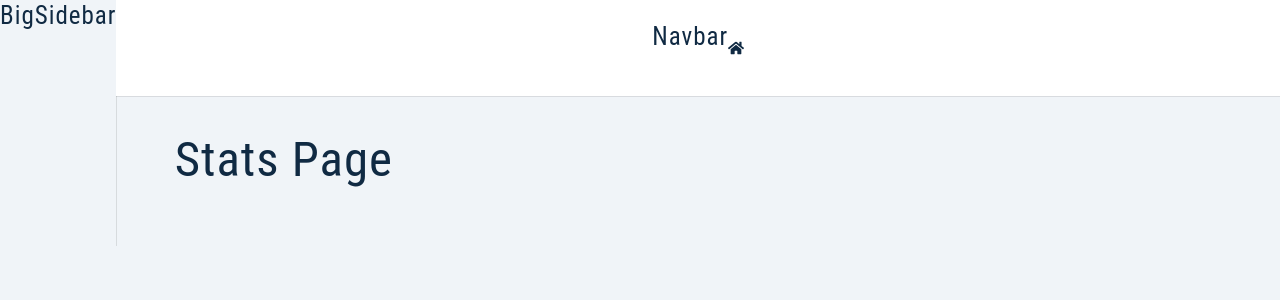
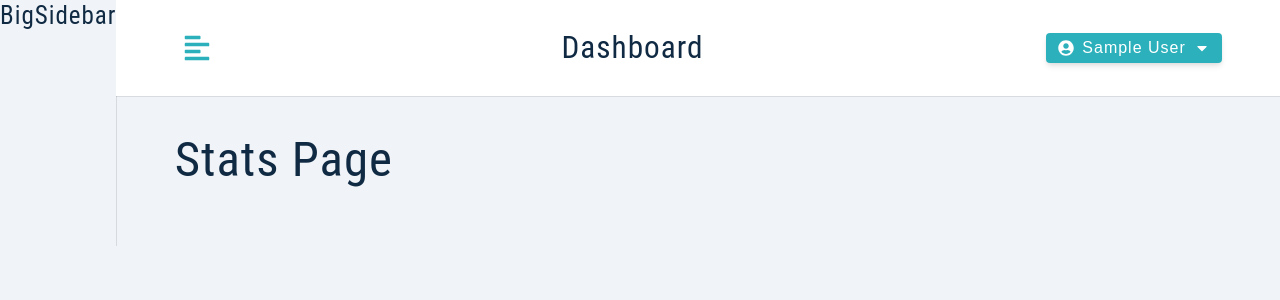
Before and after one commit to kunalevicshukla11/JOBMINDER, a React (Create React App) app in the folder client/: page / in a window 1280 px wide. Shown: the top 300 px of the page. Built offline with nearby package versions, Linux system fonts and the light colour scheme; sample sign-in values are in the browser's storage; the HTML template or start-up script is replaced by a standard one.

Commit message:
navbar setup with logout function is done

```diff
--- a/client/src/components/Navbar.js
+++ b/client/src/components/Navbar.js
@@ -1,12 +1,50 @@
+import { useAppContext } from '../context/appContext'
+
 import Wrapper from '../assets/wrappers/Navbar'
-import {FaHome} from 'react-icons/fa'
+import {FaAlignLeft,FaUserCircle,FaCaretDown} from 'react-icons/fa'
+
+import Logo from './Logo'
+import { useState } from 'react'
+
+const Navbar = () => {
+  const [showLogout,setShowLogout]=useState(false)
+  const {toggleSidebar,logoutUser,user} = useAppContext()
 
 
-const Navbar = () => {
+
+
   return (
     <Wrapper>
-      <h4>navbar</h4>
-      <FaHome/>
+    <div className='nav-center'>
+      <button type='button' className='toggle-btn' onClick={toggleSidebar}>
+        <FaAlignLeft/>
+      </button>
+
+      <div>
+        <Logo/>
+        <h3 className='logo-text'>dashboard</h3>
+      </div>
+
+      <div>
+         <div className='btn-container'>
+          <button type='button' className='btn' onClick={()=> setShowLogout(!showLogout)}>
+            <FaUserCircle/>
+              {user?.name}
+            <FaCaretDown/>
+          </button>
+          <div className={showLogout ? 'dropdown show-dropdown' : 'dropdown'}>
+            <button type='button'  onClick={()=> logoutUser()} className='dropdown-btn'>
+              logout
+            </button>
+          </div>
+
+
+         </div>
+      </div>
+
+    </div>
+
+
     </Wrapper>
   )
 }
--- a/client/src/context/actions.js
+++ b/client/src/context/actions.js
@@ -14,3 +14,6 @@
 export const SETUP_USER_BEGIN='SETUP_USER_BEGIN'
 export const SETUP_USER_SUCCESS='SETUP_USER_SUCCESS'
 export const SETUP_USER_ERROR='SETUP_USER_ERROR'
+
+export const TOGGLE_SIDEBAR= 'TOGGLE_SIDEBAR'
+export const LOGOUT_USER='LOGOUT_USER'
--- a/client/src/context/appContext.js
+++ b/client/src/context/appContext.js
@@ -14,7 +14,9 @@
      LOGIN_USER_ERROR,
      SETUP_USER_BEGIN,
      SETUP_USER_ERROR,
-     SETUP_USER_SUCCESS
+     SETUP_USER_SUCCESS,
+     TOGGLE_SIDEBAR,
+     LOGOUT_USER
     } from "./actions";
 
 
@@ -36,6 +38,7 @@
     token:null,
     userLocation:userLocation||'',
     jobLocation:userLocation||'',
+    showSidebar:false
 }
 
 const AppContext = React.createContext()
@@ -143,6 +146,15 @@
 
         }
 
+        const toggleSidebar = () =>{
+            dispatch({type: TOGGLE_SIDEBAR})
+        }
+
+        const logoutUser = ()=>{
+            dispatch({type : LOGOUT_USER})
+            removeUserFromLocalStorage()
+        }
+
 
 
 
@@ -150,7 +162,7 @@
 
     return (
         <AppContext.Provider
-        value={{...state,displayAlert,registerUser,loginUser,setupUser}}>{children}</AppContext.Provider>
+        value={{...state,displayAlert,registerUser,loginUser,setupUser,toggleSidebar,logoutUser}}>{children}</AppContext.Provider>
     )
 }
 
--- a/client/src/context/reducer.js
+++ b/client/src/context/reducer.js
@@ -9,8 +9,12 @@
     LOGIN_USER_ERROR,
     SETUP_USER_BEGIN,
     SETUP_USER_ERROR,
-    SETUP_USER_SUCCESS
+    SETUP_USER_SUCCESS,
+    TOGGLE_SIDEBAR,
+    LOGOUT_USER
 } from "./actions"
+
+import { initialState } from "./appContext"
 
 const reducer =(state,action)=>{
     if(action.type===DISPLAY_ALERT){
@@ -112,6 +116,25 @@
         }
     }
 
+
+    if(action.type===TOGGLE_SIDEBAR){
+        return {
+            ...state,
+            showSidebar:!state.showSidebar,
+
+        }
+    }
+
+    if(action.type === LOGOUT_USER){
+        return {
+            ...initialState,
+            user:null,
+            token:null,
+            jobLocation:'',
+            userLocation:''
+        }
+    }
+
     throw new Error(`no such action:${action.type}`)
 }
 
```
